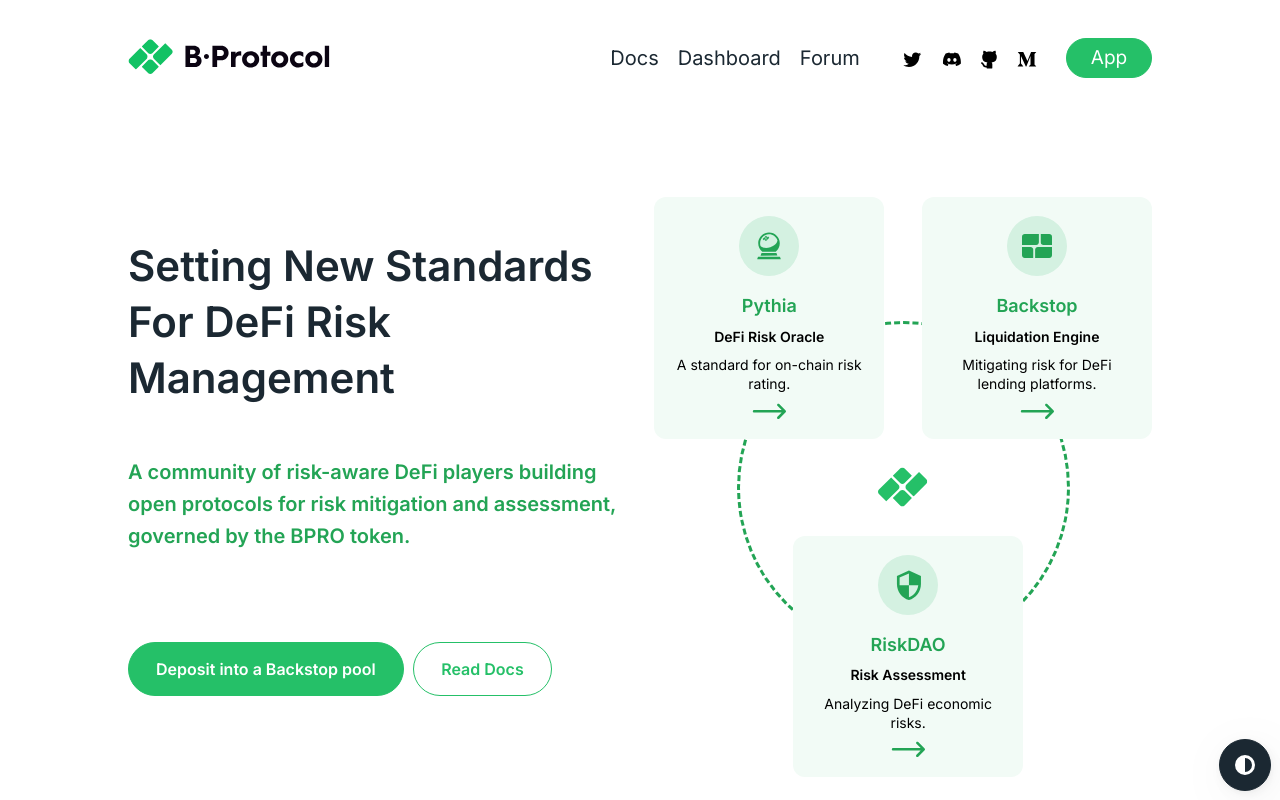
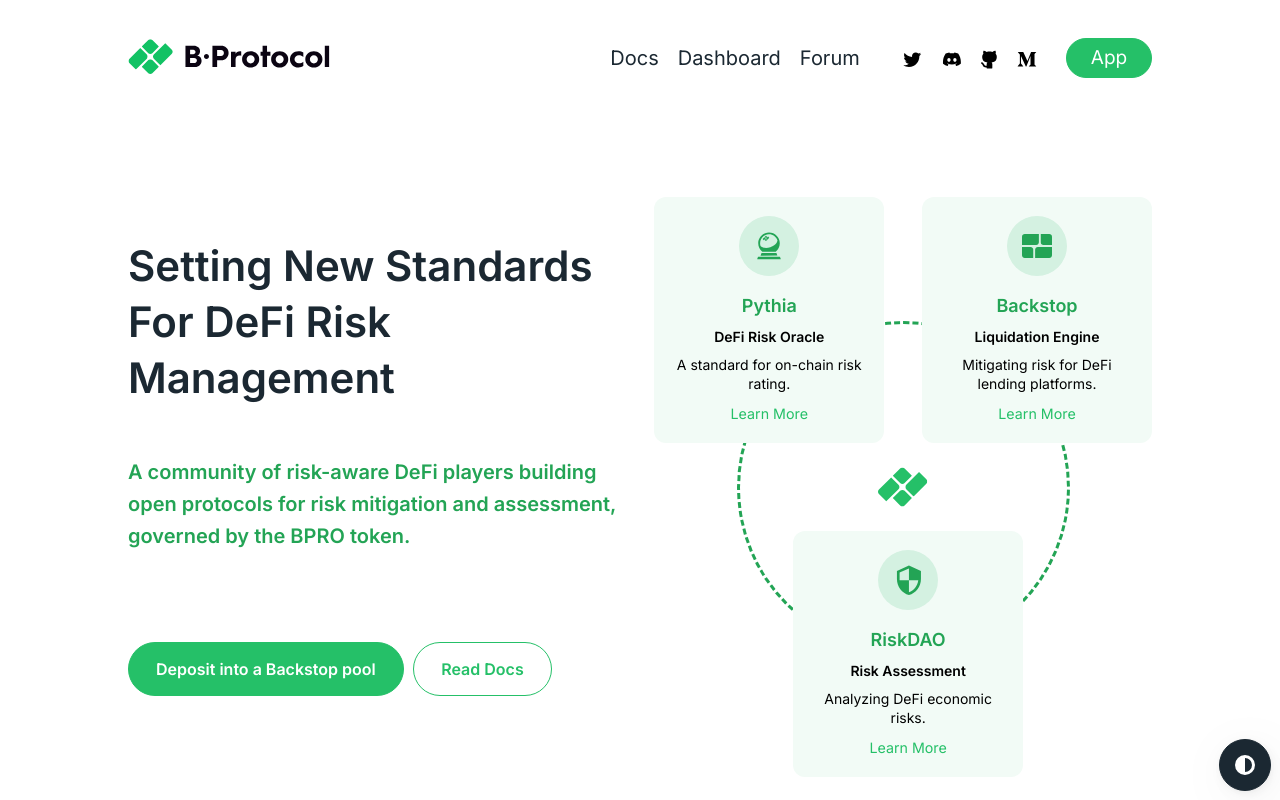
Before and after one commit to backstop-protocol/bpro-website, a React (Create React App) app: page / in a window 1280 px wide. Shown: the top 800 px of the page. Built offline with nearby package versions, Linux system fonts and the light colour scheme.

Commit message:
switching product card arrow with learn more

```diff
--- a/src/components/ProductCard.js
+++ b/src/components/ProductCard.js
@@ -18,7 +18,7 @@
     <div className="card-name">{name}</div>
     <div className="card-txt"><b>{short}</b></div>
     <div className="card-txt">{long}</div>
-    <img className="card-arrow" src="images/right-arrow.svg"/>
+    <a>Learn More</a>
   </div>
 }
 
--- a/src/css/desktop.css
+++ b/src/css/desktop.css
@@ -354,6 +354,10 @@
   transition: all 0.3s ease-in-out;
 }
 
+.rectangle a {
+  font-size: 1.5rem;
+}
+
 a.card-link {
   text-decoration: none;
 }
```
